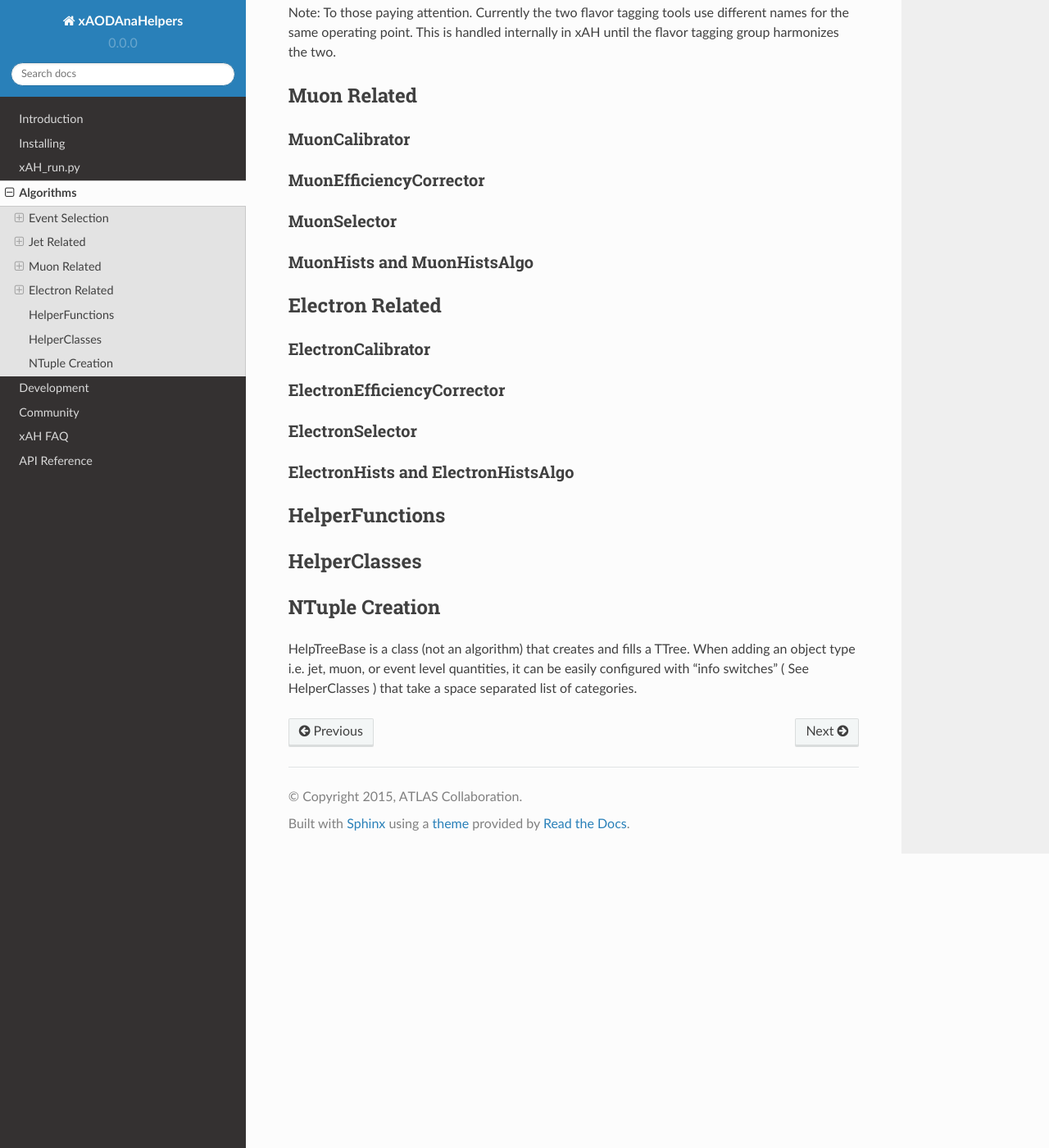
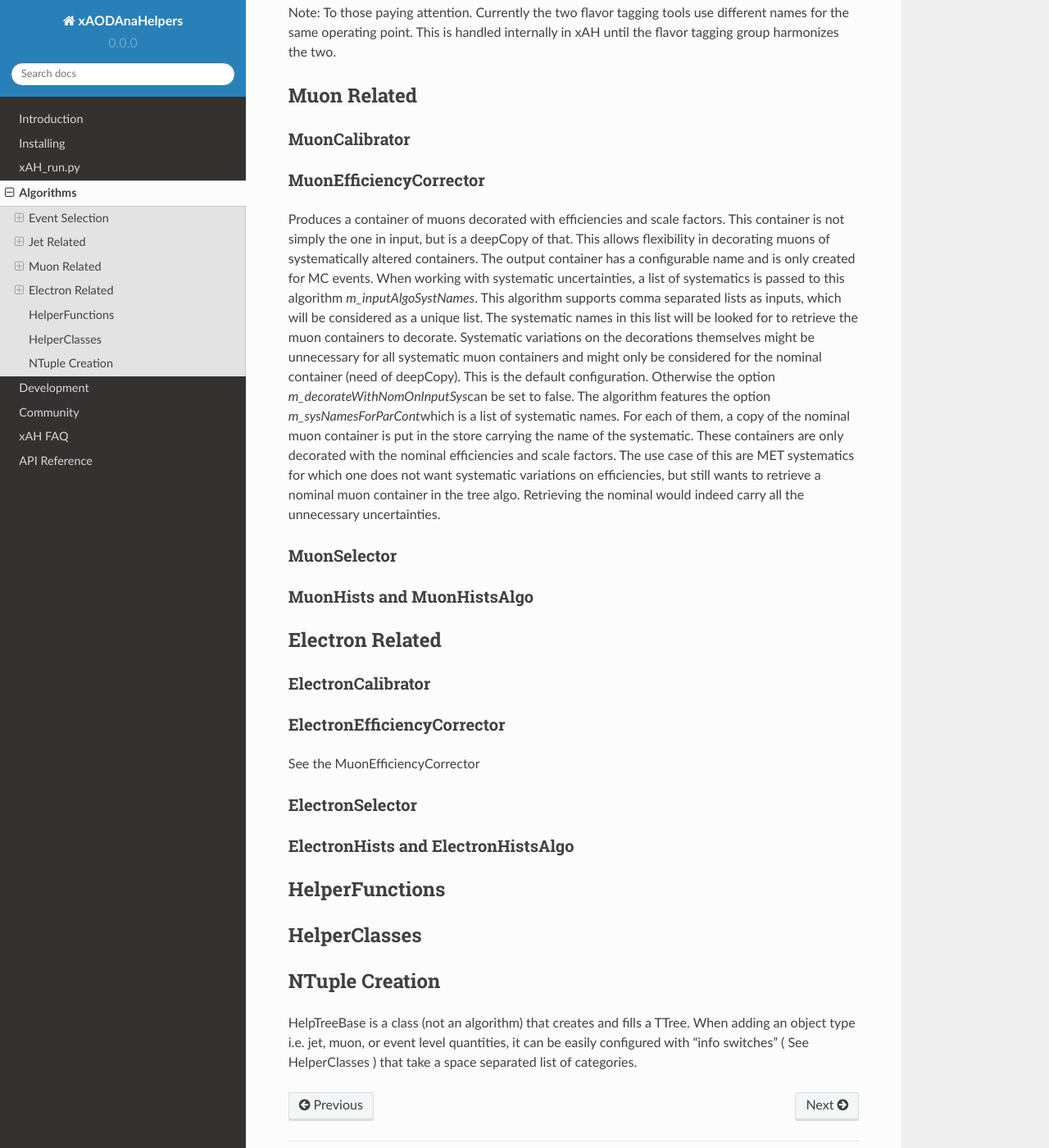
Before and after one commit to UCATLAS/xAODAnaHelpers, a Sphinx documentation site: the page built from docs/Algorithms.rst, in a window 1280 px wide and 1400 px high, scrolled down 3184 px. Shown: the whole window at 82% size. Built offline with Sphinx 7.4.7 and the Read the Docs theme 2.0.0, drawn with Linux system fonts in a browser that asks for light colours; pages that are not in the unit, such as notebooks, are missing from menus.

Commit message:
lepton decorators docs

```diff
--- a/docs/Algorithms.rst
+++ b/docs/Algorithms.rst
@@ -178,6 +178,27 @@ MuonCalibrator
 MuonEfficiencyCorrector
 ~~~~~~~~~~~~~~~~~~~~~~~
 
+Produces a container of muons decorated with efficiencies and scale factors.
+This container is not simply the one in input, but is a deepCopy of that.
+This allows flexibility in decorating muons of systematically altered containers.
+The output container has a configurable name and is only created for MC events.
+When working with systematic uncertainties, a list of systematics is passed
+to this algorithm *m_inputAlgoSystNames*\. This algorithm supports comma
+separated lists as inputs, which will be considered as a unique list. The
+systematic names in this list will be looked for to retrieve the muon containers
+to decorate. Systematic variations on the decorations themselves might be
+unnecessary for all systematic muon containers and might only be considered
+for the nominal container (need of deepCopy). This is the default configuration.
+Otherwise the  option *m_decorateWithNomOnInputSys*\ can be set to false.
+The algorithm features the option *m_sysNamesForParCont*\ which is a list of systematic
+names. For each of them, a copy of the nominal muon container is put in the
+store carrying the name of the systematic. These containers are only decorated
+with the nominal efficiencies and scale factors. The use case of this are MET
+systematics for which one does not want systematic variations on efficiencies,
+but still wants to retrieve a nominal muon container in the tree algo. Retrieving
+the nominal would indeed carry all the unnecessary uncertainties.
+
+
 MuonSelector
 ~~~~~~~~~~~~
 
@@ -192,6 +213,8 @@ ElectronCalibrator
 
 ElectronEfficiencyCorrector
 ~~~~~~~~~~~~~~~~~~~~~~~~~~~
+
+See the MuonEfficiencyCorrector
 
 ElectronSelector
 ~~~~~~~~~~~~~~~~
```
